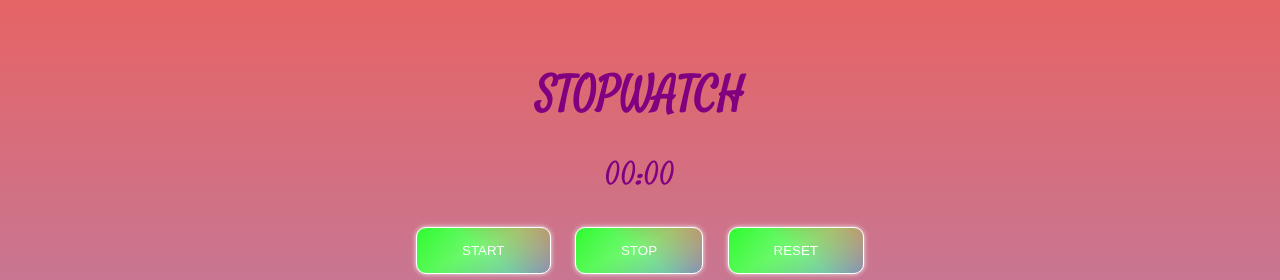
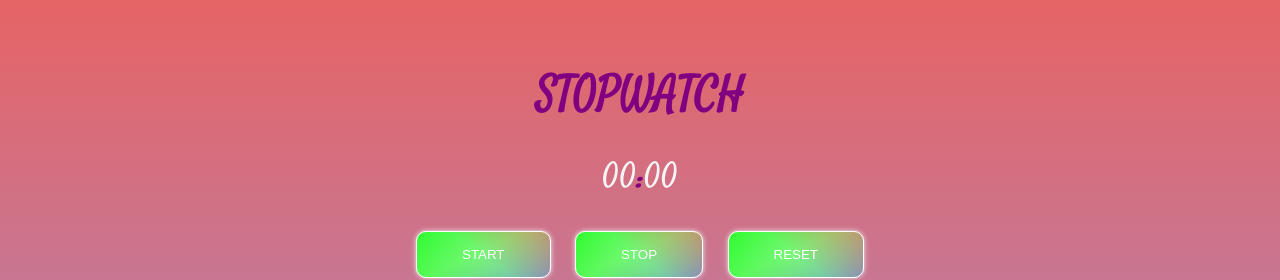
Before and after one commit to Rohi390/Stopwatch, a plain HTML site: page index.html in a window 1280 px wide. Shown: the top 280 px of the page. Drawn offline with nearby package versions, Linux system fonts and the light colour scheme.

Commit message:
Update style.css

```diff
--- a/style.css
+++ b/style.css
@@ -28,7 +28,8 @@ h3 {
 /* time font size */
 #seconds,
 #tens {
-  font-size: 2em;
+  font-size: 2.2em;
+    color: whitesmoke;
 }
 
 /* buttons css */
```
